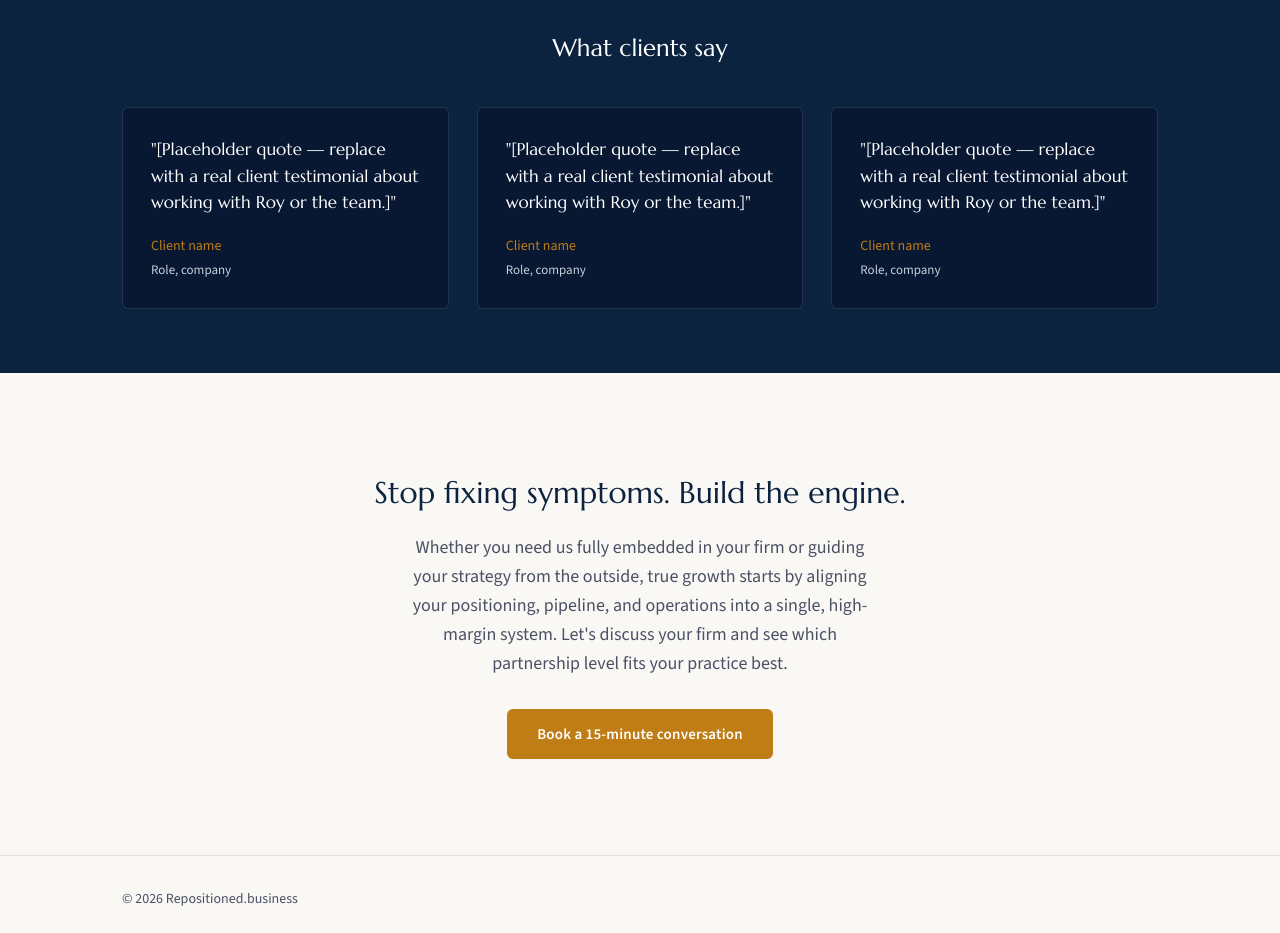
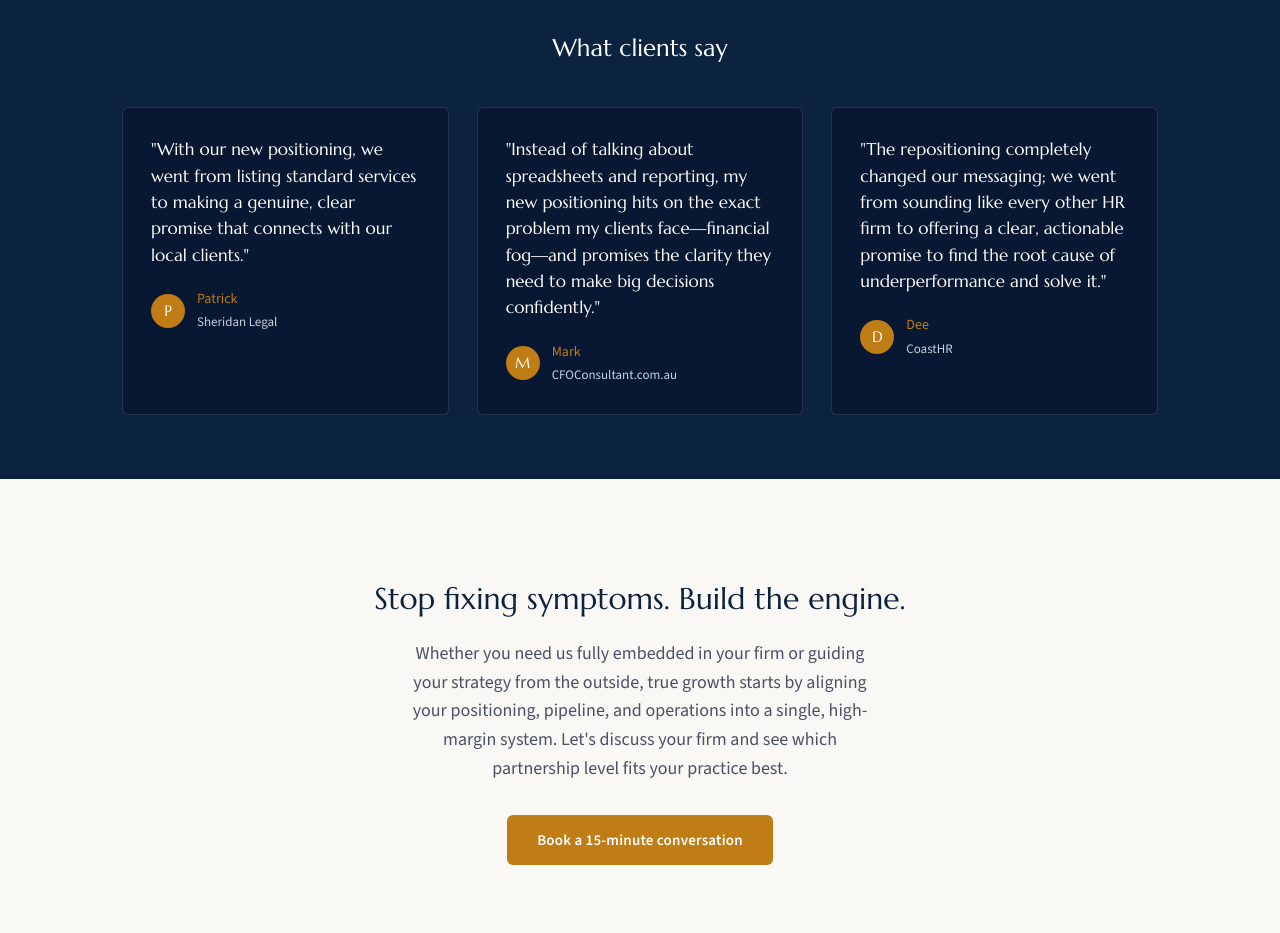
Before and after one commit to Reposiitoned/Reposition-business, a plain HTML site: page index.html in a window 1280 px wide. Shown: the part 2620-3553 px from the top of the page. Drawn offline with nearby package versions, Linux system fonts and the light colour scheme.

Commit message:
Add files via upload

```diff
--- a/index.html
+++ b/index.html
@@ -533,6 +533,26 @@
     margin-top: 2px;
   }
 
+  .attribution-row {
+    display: flex;
+    align-items: center;
+    gap: 12px;
+  }
+
+  .attribution-avatar {
+    flex-shrink: 0;
+    width: 34px;
+    height: 34px;
+    border-radius: 50%;
+    background: var(--amber);
+    color: var(--white);
+    display: flex;
+    align-items: center;
+    justify-content: center;
+    font-family: 'Marcellus', serif;
+    font-size: 15px;
+  }
+
   /* Closing CTA */
   .closing {
     padding: 96px 0;
@@ -729,16 +749,25 @@
       </div>
       <div class="testimonial-grid">
         <div class="testimonial-card">
-          <p class="quote">"[Placeholder quote — replace with a real client testimonial about working with Roy or the team.]"</p>
-          <p class="attribution">Client name<span>Role, company</span></p>
+          <p class="quote">"With our new positioning, we went from listing standard services to making a genuine, clear promise that connects with our local clients."</p>
+          <div class="attribution-row">
+            <span class="attribution-avatar">P</span>
+            <p class="attribution">Patrick<span>Sheridan Legal</span></p>
+          </div>
         </div>
         <div class="testimonial-card">
-          <p class="quote">"[Placeholder quote — replace with a real client testimonial about working with Roy or the team.]"</p>
-          <p class="attribution">Client name<span>Role, company</span></p>
+          <p class="quote">"Instead of talking about spreadsheets and reporting, my new positioning hits on the exact problem my clients face—financial fog—and promises the clarity they need to make big decisions confidently."</p>
+          <div class="attribution-row">
+            <span class="attribution-avatar">M</span>
+            <p class="attribution">Mark<span>CFOConsultant.com.au</span></p>
+          </div>
         </div>
         <div class="testimonial-card">
-          <p class="quote">"[Placeholder quote — replace with a real client testimonial about working with Roy or the team.]"</p>
-          <p class="attribution">Client name<span>Role, company</span></p>
+          <p class="quote">"The repositioning completely changed our messaging; we went from sounding like every other HR firm to offering a clear, actionable promise to find the root cause of underperformance and solve it."</p>
+          <div class="attribution-row">
+            <span class="attribution-avatar">D</span>
+            <p class="attribution">Dee<span>CoastHR</span></p>
+          </div>
         </div>
       </div>
     </div>
```
